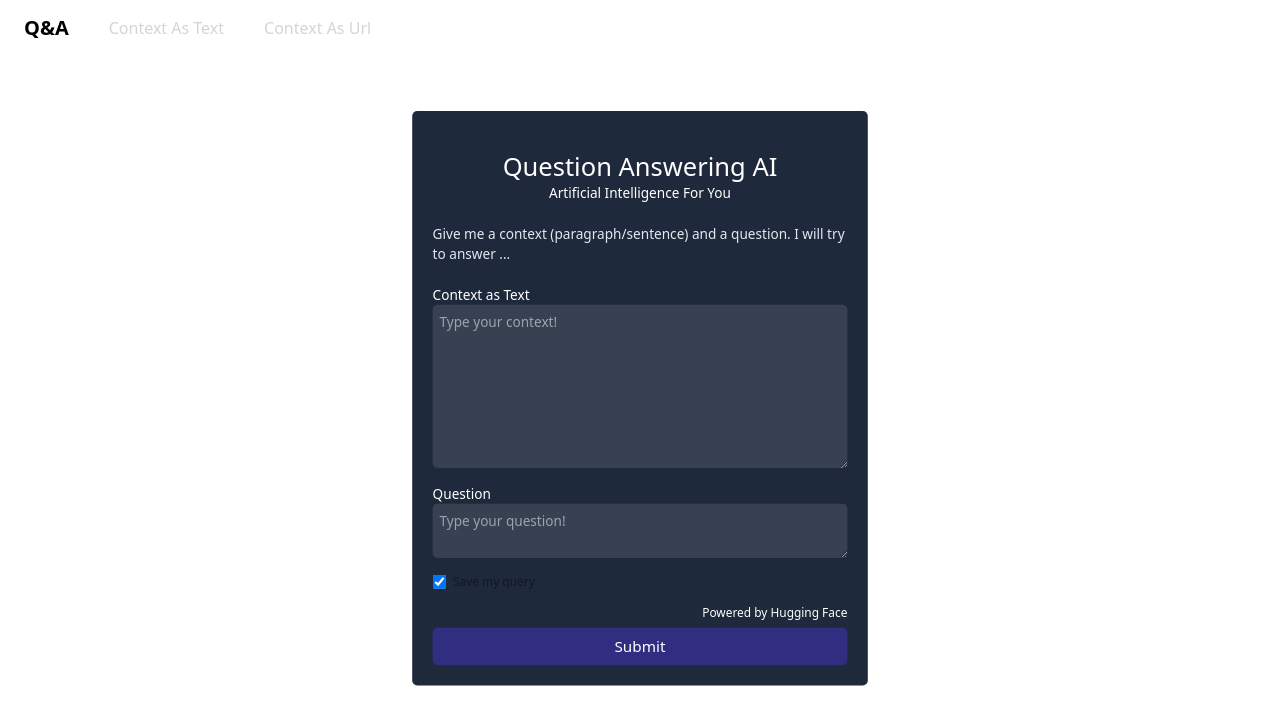
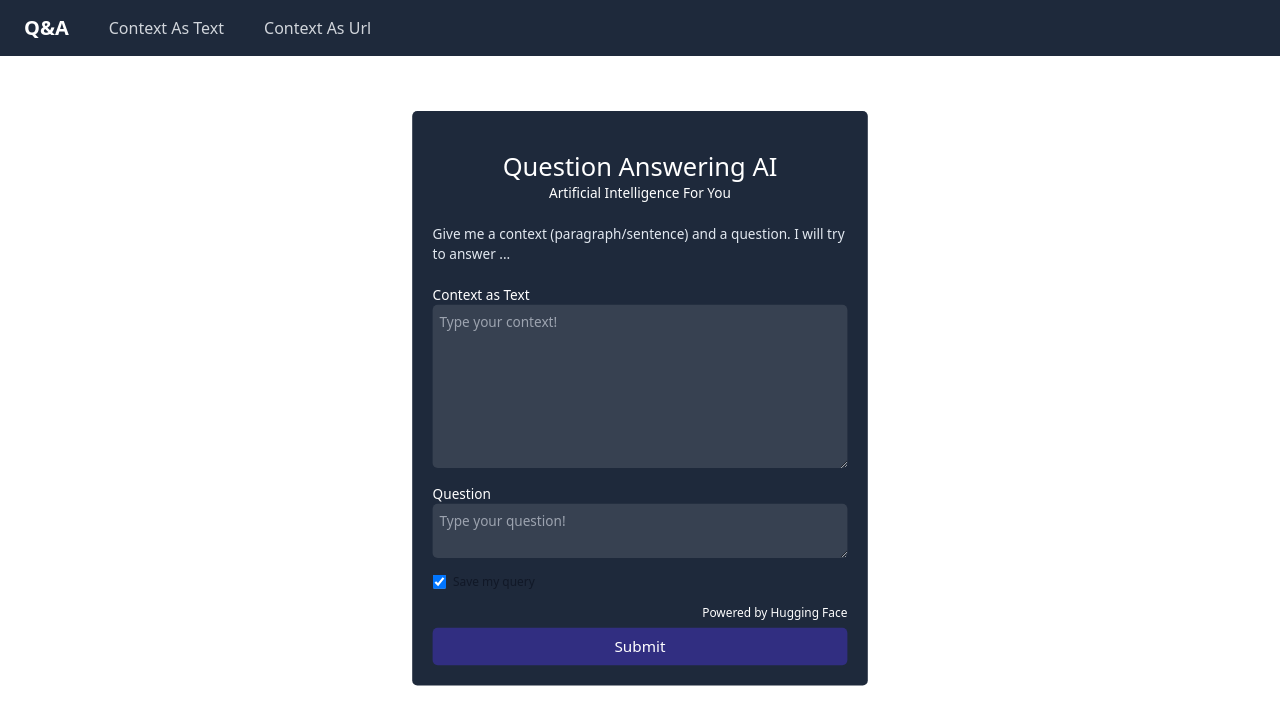
Before and after one commit to gziz/question-answer-ai, a React (Create React App) app in the folder frontend/: page / in a window 1280 px wide. Shown: the top 724 px of the page. Built offline with nearby package versions, Linux system fonts and the light colour scheme; no server answers; the HTML template or start-up script is replaced by a standard one.

Commit message:
Fix font color "dark"

```diff
--- a/frontend/src/components/NavBar.jsx
+++ b/frontend/src/components/NavBar.jsx
@@ -18,10 +18,10 @@ const NavBar = (props) => {
     return (
             <div className="fixed top-0 w-screen h-14
                             flex flex-row space-x-10
-                            dark:bg-slate-800 p-6
+                            bg-slate-800 p-6
                             justify-start">
 
-                <span className="self-center text-xl font-semibold dark:text-white">Q&A</span>
+                <span className="self-center text-xl font-semibold text-white">Q&A</span>
                 <button onClick={() => updateContextType("text")} className="self-center text-gray-300 hover:text-white">Context As Text</button>
                 <button onClick={() => updateContextType("url")} className="self-center text-gray-300 hover:text-white">Context As Url</button>
             </div>
```
